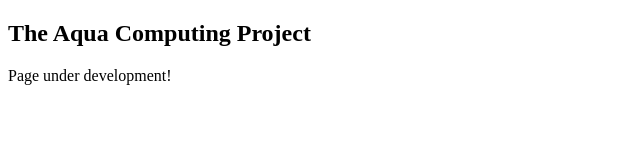
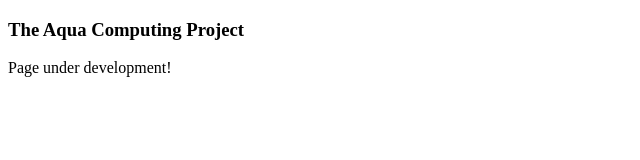
Before and after one commit to aquacomputingproject/aquacomputingproject.github.io, a plain HTML site: page index.html in a window 1280 px wide. Shown: the whole page, without its empty margins (0-640 px from the left). Drawn offline with Linux system fonts and the light colour scheme.

Commit message:
Update index.html

```diff
--- a/index.html
+++ b/index.html
@@ -6,7 +6,7 @@
   <meta name="description" contents="The Aqua Computing Project">
 </head>
   <body>
-    <h2>The Aqua Computing Project</h2>
+    <h3>The Aqua Computing Project</h3>
     Page under development!
 </body>
 </html>
```
